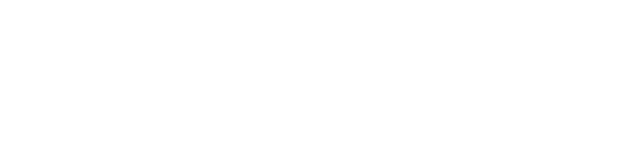
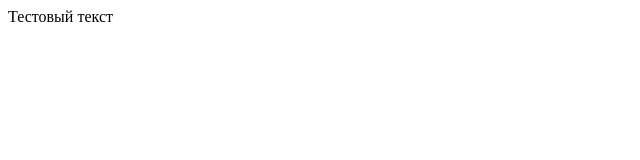
Before and after one commit to nikolaevdesign1/Pokolenie-Website, a plain HTML site: page index.html in a window 1280 px wide. Shown: the whole page, without its empty margins (0-640 px from the left). Drawn offline with Linux system fonts and the light colour scheme.

```diff
--- a/index.html
+++ b/index.html
@@ -4,8 +4,9 @@
     <meta charset="UTF-8">
     <meta name="viewport" content="width=device-width, initial-scale=1.0">
     <title>Document</title>
+
 </head>
 <body>
-
+    Тестовый текст
 </body>
 </html>
```
Also changed, not shown: fonts/GolosText-Black.ttf (added), fonts/GolosText-Bold.ttf (added), fonts/GolosText-ExtraBold.ttf (added), fonts/GolosText-Medium.ttf (added), fonts/GolosText-Regular.ttf (added), fonts/GolosText-SemiBold.ttf (added), source/scss/style.css (added), source/scss/style.scss (added), 3 other files.
